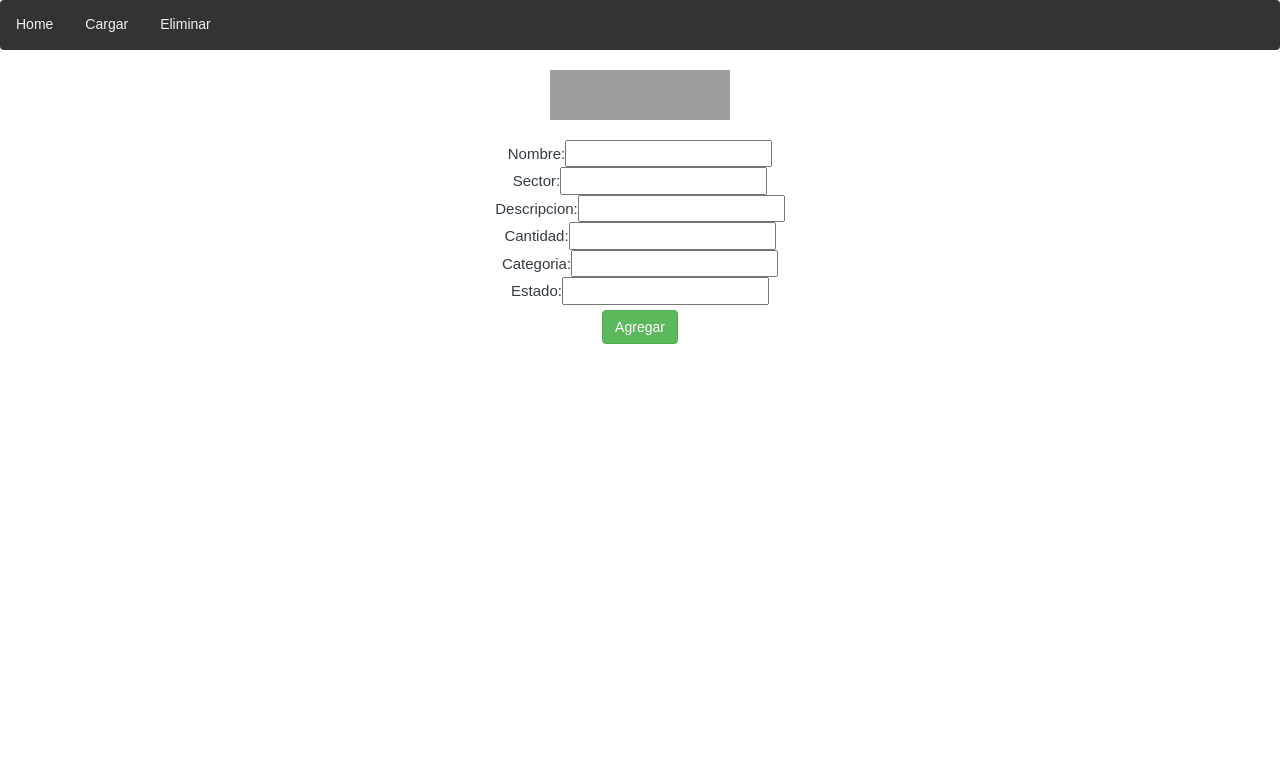
After one commit to miguedrive/tvfstuff, a PHP site: page /load.html in a window 1280 px wide. The commit adds this page. Shown: the top 784 px of the page. Run offline with PHP 8.4, Linux system fonts and the light colour scheme; some libraries are stand-ins or nearby versions; grey boxes are pictures that could not be loaded.

Commit message:
New TVF Stuff, working at 50%

```diff
--- /dev/null
+++ b/load.html
@@ -0,0 +1,42 @@
+  <link rel="stylesheet" href="https://maxcdn.bootstrapcdn.com/bootstrap/3.3.7/css/bootstrap.min.css">
+  <script src="https://ajax.googleapis.com/ajax/libs/jquery/3.2.1/jquery.min.js"></script>
+  <script src="https://maxcdn.bootstrapcdn.com/bootstrap/3.3.7/js/bootstrap.min.js"></script>
+  <script src="https://code.jquery.com/jquery-1.12.4.min.js"></script>
+
+<!--Cargo CSS-->
+
+<link rel="stylesheet" href="styles.css">
+<title>Cargar</title>
+<body>
+<!-- Cargar items! -->
+
+<?php
+include 'load.php';
+?>
+
+<div class="topnav navbar" id="myTopnav">
+  <a href="index.html">Home</a>
+  <a href="load.html">Cargar</a>
+  <a href="#delete">Eliminar</a>
+  </div>
+<div align="center"><img src="http://i.imgur.com/7SDoFD9.png" width="180" height="50"></div>
+
+
+<div align="center" style="margin-top: 20px">
+
+<form action="load.php" method="get">
+ Nombre:<input type="text" name="load1"><br>
+ Sector:<input type="text" name="load2"><br>
+ Descripcion:<input type="text" name="load3"><br>
+ Cantidad:<input type="text" name="load4"><br>
+ Categoria:<input type="text" name="load5"><br>
+Estado:<input type="text" name="load6"><br>
+
+
+  <input type="submit" value="Agregar" class="btn btn-success" style="margin-top: 5px">
+
+
+</form>
+</div>
+
+</body>
--- a/index.php
+++ b/styles.css
@@ -1,18 +1,3 @@
-  <link rel="stylesheet" href="https://maxcdn.bootstrapcdn.com/bootstrap/3.3.7/css/bootstrap.min.css">
-  <script src="https://ajax.googleapis.com/ajax/libs/jquery/3.2.1/jquery.min.js"></script>
-  <script src="https://maxcdn.bootstrapcdn.com/bootstrap/3.3.7/js/bootstrap.min.js"></script>
-  <script src="https://code.jquery.com/jquery-1.12.4.min.js"></script>
-
-<!-- My first project begins! -->
-<!DOCTYPE html>
-<html lang="es">
-<head>
-  <title>TV Fuego S.A. - Inventario</title>
-</head>
-  <meta charset="utf-8">
-  <meta name="viewport" content="width=device-width, initial-scale=1">
- <style type="text/css">
-/* Add a black background color to the top navigation */
 .topnav {
     background-color: #333;
     overflow: hidden;
@@ -31,6 +16,20 @@
     border: none;
 
 }
+
+.results{
+
+font-family: Roboto;
+font-size: 16px:
+color: black;
+}
+
+table,tr,th, td{
+  border: 1px solid black';
+  }
+
+
+
 
 /* Change the color of links on hover */
 .topnav a:hover {
@@ -203,55 +202,3 @@
     .result p:hover{
         background: #f2f2f2;
     }
-
-</style>
-
-<div class="topnav navbar" id="myTopnav">
-  <a href="#home">Home</a>
-  <a href="#load">Cargar</a>
-  <a href="#delete">Eliminar</a>
-  <a href="#query">Consultar</a>
-</div>
-<div align="center"><img src="https://www.foromedios.com/uploads/monthly_2016_04/tvfuego.jpg.7b5b19d1401746deec5cec7595a08b4e.jpg"></div>
-
-
-<script type="text/javascript">
-$(document).ready(function(){
-    $('.search-box input[type="text"]').on("keyup input", function(){
-        /* Get input value on change */
-        var inputVal = $(this).val();
-        var resultDropdown = $(this).siblings(".result");
-        if(inputVal.length){
-            $.get("backend-search.php", {term: inputVal}).done(function(data){
-                // Display the returned data in browser
-                resultDropdown.html(data);
-
-            });
-        } else{
-            resultDropdown.empty();
-        }
-    });
-
-    // Set search input value on click of result item
-    $(document).on("click", ".result p", function(){
-        $(this).parents(".search-box").find('input[type="text"]').val($(this).text());
-        $(this).parent(".result").empty();
-    });
-});
-</script>
-</head>
-<body>
-<div align="center">
-
-   <div class="search-box">
-        <input type="text" autocomplete="off" placeholder="Buscar en inventario"/>
-        <div class="result"></div>
-
-    </div>
-</div>
-
-
-
-
-</body>
-</html>
```
Also changed, not shown: backend-search.php (deleted, +0 -46 lines), connection.php (added, +10 -0 lines), index.html (added, +145 -0 lines), load.php (added, +20 -0 lines), search.php (+85 -9 lines).
